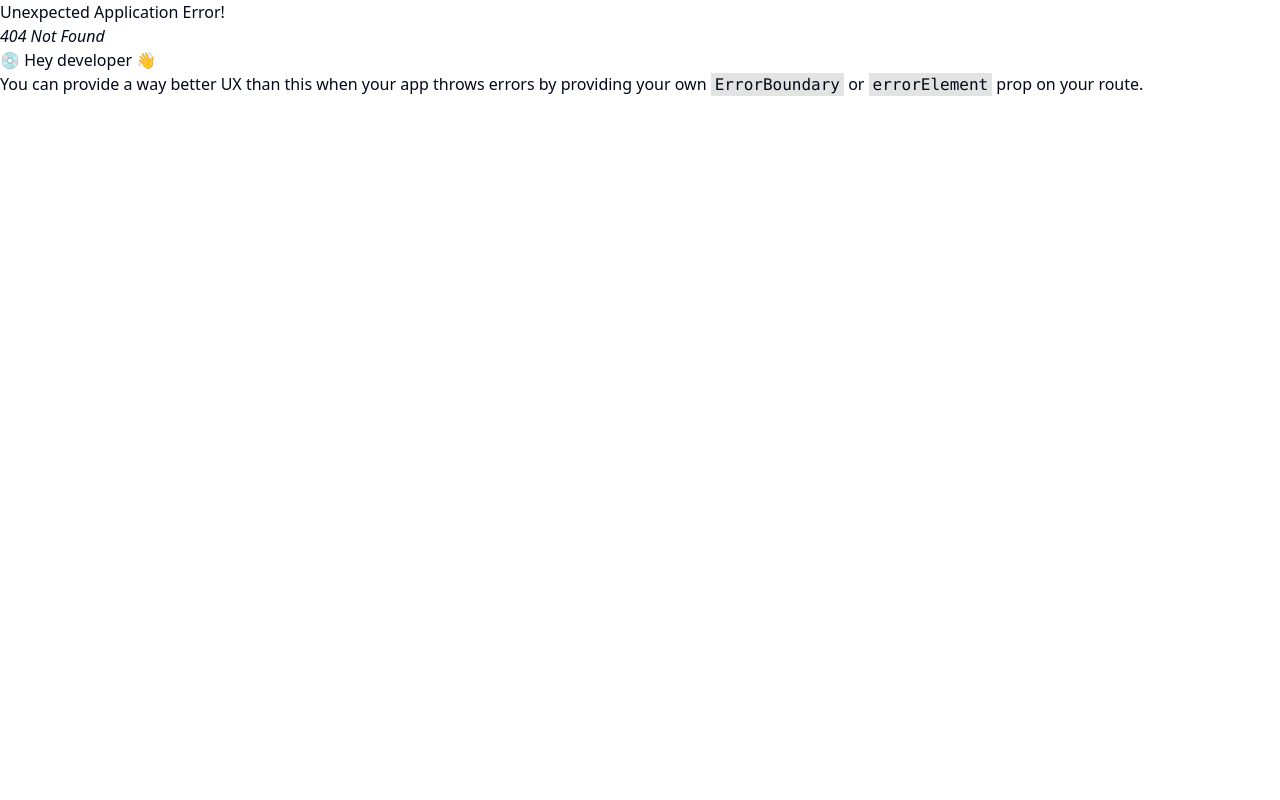
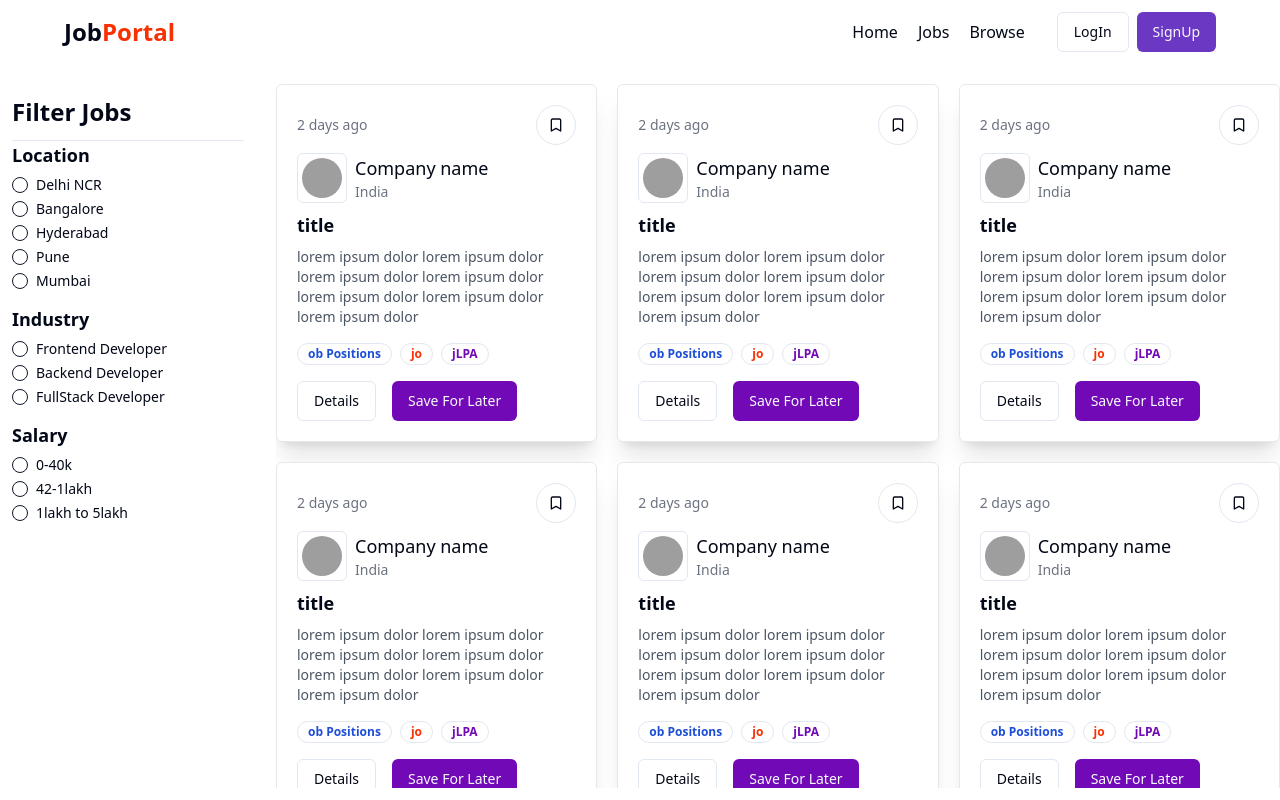
Before and after one commit to MoAnsarMansoorie/job-portal-mern, a React (Vite) app in the folder frontend/: page /jobs in a window 1280 px wide. Before the commit this address had no page. Built offline with nearby package versions, Linux system fonts and the light colour scheme; grey boxes are pictures that could not be loaded.

Commit message:
created jobPage and JobCard and filterCard

```diff
--- /dev/null
+++ b/frontend/src/components/sharedComponents/FilterCard.jsx
@@ -0,0 +1,47 @@
+import { Label } from "../ui/label"
+import { RadioGroup, RadioGroupItem } from "../ui/radio-group"
+
+const fitlerData = [
+  {
+      fitlerType: "Location",
+      array: ["Delhi NCR", "Bangalore", "Hyderabad", "Pune", "Mumbai"]
+  },
+  {
+      fitlerType: "Industry",
+      array: ["Frontend Developer", "Backend Developer", "FullStack Developer"]
+  },
+  {
+      fitlerType: "Salary",
+      array: ["0-40k", "42-1lakh", "1lakh to 5lakh"]
+  },
+]
+
+const FilterCard = () => {
+  return (
+    <div className="w-full bg-white p-3 rounded-md">
+      <h1 className="font-extrabold text-2xl">Filter Jobs</h1>
+      <hr className="mt-3" />
+      <RadioGroup>
+        {
+          fitlerData.map((data, index) => (
+            <div key={index}>
+              <h1 className="font-bold text-lg">{data.fitlerType}</h1>
+              {
+                data.array.map((item, index) => {
+                  return(
+                    <div key={index} className="flex items-center space-x-2 my-2">
+                      <RadioGroupItem value={item} />
+                      <Label>{item}</Label>
+                    </div>
+                  )
+                })
+              }
+            </div>
+          ))
+        }
+      </RadioGroup>
+    </div>
+  )
+}
+
+export default FilterCard
--- /dev/null
+++ b/frontend/src/components/sharedComponents/JobCard.jsx
@@ -0,0 +1,54 @@
+import { Bookmark } from "lucide-react";
+import { Button } from "../ui/button";
+import { Avatar, AvatarImage } from "../ui/avatar";
+import { Badge } from "../ui/badge";
+
+const JobCard = () => {
+  return (
+    <div className="p-5 rounded-md bg-white border border-gray-200 shadow-xl">
+      <div className="flex items-center justify-between">
+        <p className="text-sm text-gray-500">2 days ago</p>
+        <Button variant="outline" className="rounded-full" size="icon">
+          <Bookmark />
+        </Button>
+      </div>
+
+      <div className="flex items-center gap-2 my-2">
+        <Button variant="outline" className="p-6" size="icon">
+          <Avatar>
+            <AvatarImage src="https://www.shutterstock.com/image-vector/circle-line-simple-design-logo-600nw-2174926871.jpg" />
+          </Avatar>
+        </Button>
+        <div>
+          <h1 className="font-medium text-lg">Company name</h1>
+          <p className="text-sm text-gray-500">India</p>
+        </div>
+      </div>
+
+      <div>
+        <h1 className="font-bold text-lg my-2">title</h1>
+        <p className="text-sm text-gray-600">
+          lorem ipsum dolor lorem ipsum dolor lorem ipsum dolor lorem ipsum
+          dolor lorem ipsum dolor lorem ipsum dolor lorem ipsum dolor
+        </p>
+      </div>
+      <div className="flex items-center gap-2 mt-4">
+        <Badge className={"text-blue-700 font-bold"} variant="ghost">
+          ob Positions
+        </Badge>
+        <Badge className={"text-[#F83002] font-bold"} variant="ghost">
+          jo
+        </Badge>
+        <Badge className={"text-[#7209b7] font-bold"} variant="ghost">
+          jLPA
+        </Badge>
+      </div>
+      <div className="flex items-center gap-4 mt-4">
+        <Button variant="outline">Details</Button>
+        <Button className="bg-[#7209b7]">Save For Later</Button>
+      </div>
+    </div>
+  );
+};
+
+export default JobCard;
--- a/frontend/src/components/sharedComponents/Navbar.jsx
+++ b/frontend/src/components/sharedComponents/Navbar.jsx
@@ -16,9 +16,9 @@
         </div>
         <div className="flex items-center gap-8">
           <ul className="flex font-medium gap-5 items-center">
-            <li>Home</li>
-            <li>About</li>
-            <li>Browse</li>
+            <li><Link to="/">Home</Link></li>
+            <li><Link to="/jobs">Jobs</Link></li>
+            <li><Link to="/browse">Browse</Link></li>
           </ul>
 
           {user ? (
--- /dev/null
+++ b/frontend/src/pages/Browse.jsx
@@ -0,0 +1,11 @@
+import Navbar from "@/components/sharedComponents/Navbar"
+
+const Browse = () => {
+  return (
+    <div>
+        <Navbar />
+    </div>
+  )
+}
+
+export default Browse
--- /dev/null
+++ b/frontend/src/pages/Jobs.jsx
@@ -0,0 +1,38 @@
+import FilterCard from "@/components/sharedComponents/FilterCard";
+import JobCard from "@/components/sharedComponents/JobCard";
+import Navbar from "@/components/sharedComponents/Navbar";
+
+const jobsArray = [1, 2, 3, 4, 5, 6, 7, 8];
+
+const Jobs = () => {
+  return (
+    <div>
+      <Navbar />
+      <div className="max-w-7xl mx-auto mt-5">
+        <div className="flex gap-5">
+          <div className="w-[20%]">
+            {/*Filter Card  */}
+            <FilterCard />
+          </div>
+          {/* Job card */}
+          {
+            jobsArray.length <= 0 ? <span>Job not found</span> :
+            <div className="flex-1 h-[88vh] overflow-y-auto pb-5">
+              <div className="grid grid-cols-3 gap-5">
+                {
+                  jobsArray.map((item, index) => (
+                    <div key={index}>
+                      <JobCard />
+                    </div>
+                  ))
+                }
+              </div>
+            </div>
+          }
+        </div>
+      </div>
+    </div>
+  );
+};
+
+export default Jobs;
```
Also changed, not shown: frontend/src/App.jsx (+10 -0 lines).
